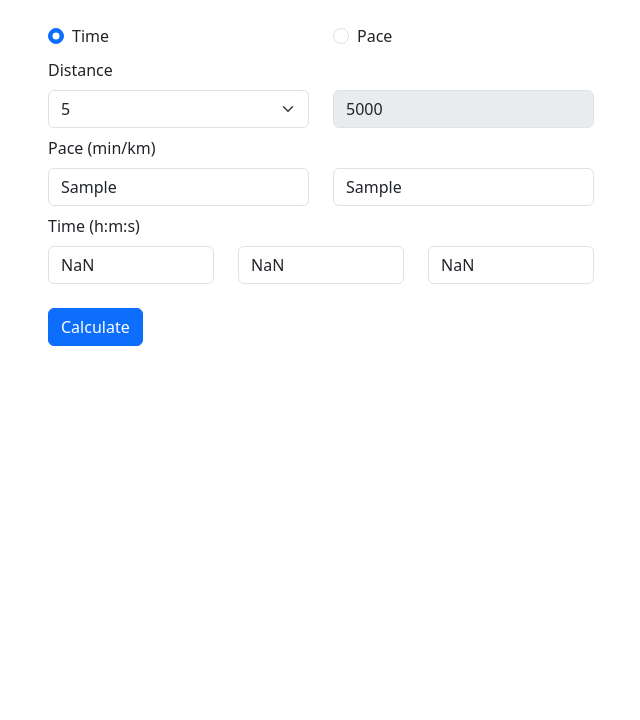
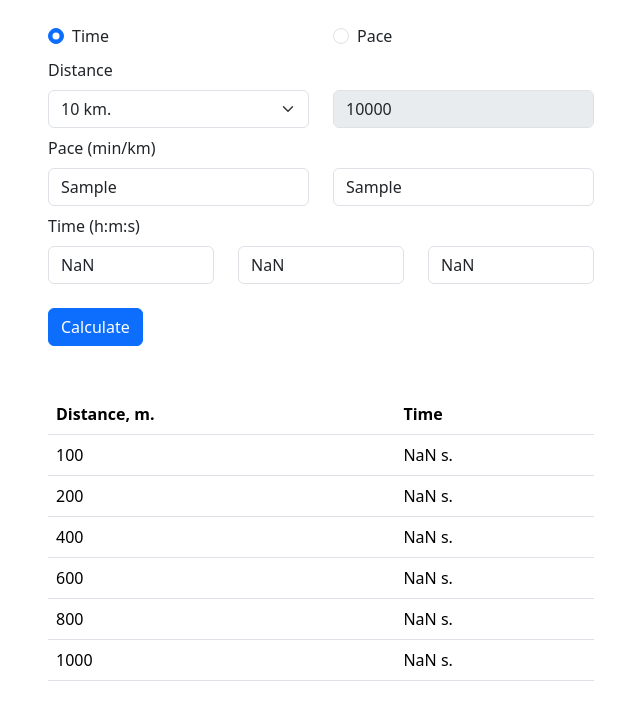
Before and after one commit to ivanrusanov/runcalc, a plain HTML site: page www/index.html in a window 1280 px wide. Both pictures are taken after typing "Sample", "Sample", "Sample", "Sample", "Sample" into the empty fields and a click on the button "Calculate". Shown: the whole page, without its empty margins (319-959 px from the left). Drawn offline with nearby package versions, Linux system fonts and the light colour scheme.

Commit message:
Add table with precalculated intervals

```diff
--- a/www/index.html
+++ b/www/index.html
@@ -40,8 +40,12 @@
     <div class="row justify-content-center">
       <div class="col col-md-3">
         <select class="form-select" id="distanceSelect" aria-label="Distance" onchange="handleDistanceSelectChange()">
-          <option value="5000">5</option>
-          <option value="10000">10</option>
+          <option value="400">400 m.</option>
+          <option value="800">800 m.</option>
+          <option value="1000">1000 m.</option>
+          <option value="3000">3000 m.</option>
+          <option value="5000">5 km.</option>
+          <option value="10000" selected>10 km.</option>
           <option value="21097.5">Half-marathon</option>
           <option value="42195">Marathon</option>
           <option value="custom">Custom</option>
@@ -91,6 +95,45 @@
         <button type="button" class="btn btn-primary" onclick="calculate()">Calculate</button>
       </div>
     </div>
+
+    <div class="row justify-content-center mt-5">
+      <div class="col col-md-6">
+      <table class="table">
+        <thead>
+          <tr>
+            <th>Distance, m.</th>
+            <th>Time</th>
+          </tr>
+        </thead>
+        <tbody>
+          <tr>
+            <td>100</td>
+            <td id="time100m"></td>
+          </tr>
+          <tr>
+            <td>200</td>
+            <td id="time200m"></td>
+          </tr>
+          <tr>
+            <td>400</td>
+            <td id="time400m"></td>
+          </tr>
+          <tr>
+            <td>600</td>
+            <td id="time600m"></td>
+          </tr>
+          <tr>
+            <td>800</td>
+            <td id="time800m"></td>
+          </tr>
+          <tr>
+            <td>1000</td>
+            <td id="time1000m"></td>
+          </tr>
+        </tbody>
+      </table>
+    </div>
+  </div>
   </div>
 
   <script src="https://cdn.jsdelivr.net/npm/bootstrap@5.3.1/dist/js/bootstrap.bundle.min.js"
@@ -119,11 +162,34 @@
 
     function calculate() {
       const isTimeSelected = document.getElementById("timeCheck").checked;
+      let pace;
       if (isTimeSelected) {
-        handleTimeSelected();
+        pace = handleTimeSelected();
       } else {
-        handlePaceSelected();
+        pace = handlePaceSelected();
       }
+      fillTable(pace);
+    }
+
+    function fillTable(pace) {
+      document.getElementById("time100m").innerText = timeToString(calculateTime(100, paceMinKmToSecM(pace.minutes, pace.seconds)));
+      document.getElementById("time200m").innerText = timeToString(calculateTime(200, paceMinKmToSecM(pace.minutes, pace.seconds)));
+      document.getElementById("time400m").innerText = timeToString(calculateTime(400, paceMinKmToSecM(pace.minutes, pace.seconds)));
+      document.getElementById("time600m").innerText = timeToString(calculateTime(600, paceMinKmToSecM(pace.minutes, pace.seconds)));
+      document.getElementById("time800m").innerText = timeToString(calculateTime(800, paceMinKmToSecM(pace.minutes, pace.seconds)));
+      document.getElementById("time1000m").innerText = timeToString(calculateTime(1000, paceMinKmToSecM(pace.minutes, pace.seconds)));
+    }
+
+    function timeToString(time) {
+      res = "";
+      if (time.hours > 0) {
+        res += time.hours + " h. ";
+      }
+      if (time.minutes > 0) {
+        res += time.minutes + " m. "
+      }
+      res += time.seconds + " s."
+      return res;
     }
 
     function handleTimeSelected() {
@@ -136,6 +202,12 @@
       document.getElementById("timeHInput").value = res.hours;
       document.getElementById("timeMInput").value = res.minutes;
       document.getElementById("timeSInput").value = res.seconds;
+
+      return {
+        hours: 0,
+        minutes: paceM,
+        seconds: paceS,
+      }
     }
 
     function handlePaceSelected() {
@@ -148,6 +220,8 @@
 
       document.getElementById("paceMInput").value = res.minutes;
       document.getElementById("paceSInput").value = res.seconds;
+
+      return res;
     }
 
     // Calculates time from distance in meters and pace in second/meter.
```
